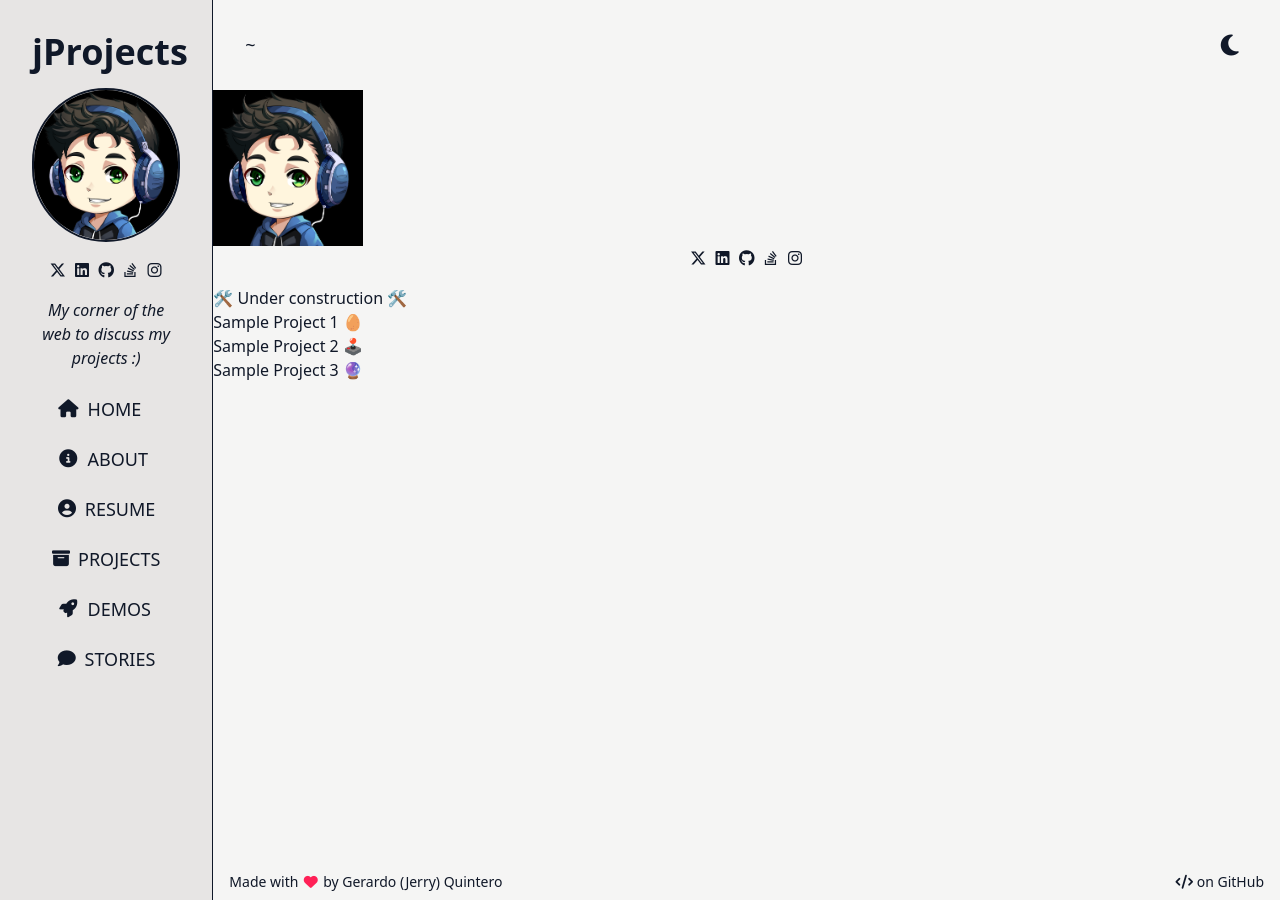
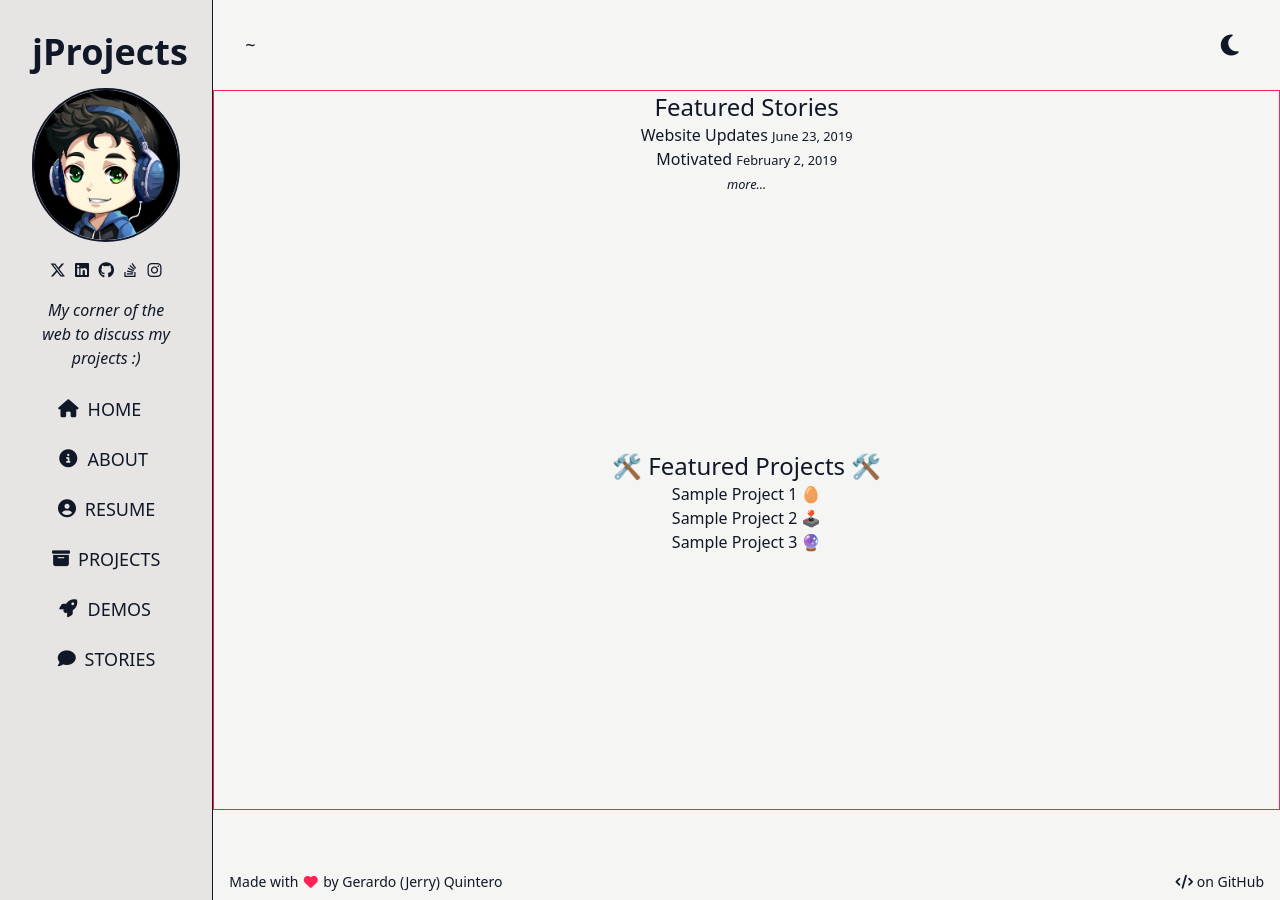
Before and after one commit to jerryq27/jerryq27.github.io, a Jekyll site: the page built from index.html, in a window 1280 px wide. Built offline with Jekyll 4.4.1, drawn with Linux system fonts in a browser that asks for light colours; nearby versions of some CDN libraries.

Commit message:
Simple two section structure done for home page.

```diff
--- a/assets/css/output.css
+++ b/assets/css/output.css
@@ -11,6 +11,9 @@
     --color-sky-500: oklch(68.5% 0.169 237.323);
     --color-rose-200: oklch(89.2% 0.058 10.001);
     --color-rose-500: oklch(64.5% 0.246 16.439);
+    --color-slate-400: oklch(70.4% 0.04 256.788);
+    --color-gray-100: oklch(96.7% 0.003 264.542);
+    --color-gray-200: oklch(92.8% 0.006 264.531);
     --color-gray-400: oklch(70.7% 0.022 261.325);
     --color-gray-900: oklch(21% 0.034 264.665);
     --color-stone-100: oklch(97% 0.001 106.424);
@@ -20,14 +23,14 @@
     --color-stone-900: oklch(21.6% 0.006 56.043);
     --color-stone-950: oklch(14.7% 0.004 49.25);
     --spacing: 0.25rem;
-    --text-xs: 0.75rem;
-    --text-xs--line-height: calc(1 / 0.75);
     --text-sm: 0.875rem;
     --text-sm--line-height: calc(1.25 / 0.875);
     --text-lg: 1.125rem;
     --text-lg--line-height: calc(1.75 / 1.125);
     --text-xl: 1.25rem;
     --text-xl--line-height: calc(1.75 / 1.25);
+    --text-2xl: 1.5rem;
+    --text-2xl--line-height: calc(2 / 1.5);
     --text-4xl: 2.25rem;
     --text-4xl--line-height: calc(2.5 / 2.25);
     --font-weight-bold: 700;
@@ -208,8 +211,14 @@
   .flex {
     display: flex;
   }
+  .table {
+    display: table;
+  }
   .h-full {
     height: 100%;
+  }
+  .w-1 {
+    width: calc(var(--spacing) * 1);
   }
   .w-1\/6 {
     width: calc(1/6 * 100%);
@@ -229,8 +238,14 @@
   .flex-9 {
     flex: 9;
   }
+  .flex-grow {
+    flex-grow: 1;
+  }
   .grow {
     flex-grow: 1;
+  }
+  .border-collapse {
+    border-collapse: collapse;
   }
   .transform {
     transform: var(--tw-rotate-x,) var(--tw-rotate-y,) var(--tw-rotate-z,) var(--tw-skew-x,) var(--tw-skew-y,);
@@ -238,11 +253,17 @@
   .cursor-pointer {
     cursor: pointer;
   }
+  .resize {
+    resize: both;
+  }
   .flex-col {
     flex-direction: column;
   }
   .items-center {
     align-items: center;
+  }
+  .items-stretch {
+    align-items: stretch;
   }
   .justify-between {
     justify-content: space-between;
@@ -274,11 +295,11 @@
   .border-gray-900 {
     border-color: var(--color-gray-900);
   }
-  .border-red-100 {
-    border-color: var(--color-red-100);
-  }
   .border-rose-200 {
     border-color: var(--color-rose-200);
+  }
+  .border-rose-500 {
+    border-color: var(--color-rose-500);
   }
   .border-transparent {
     border-color: transparent;
@@ -306,6 +327,10 @@
   }
   .text-center {
     text-align: center;
+  }
+  .text-2xl {
+    font-size: var(--text-2xl);
+    line-height: var(--tw-leading, var(--text-2xl--line-height));
   }
   .text-4xl {
     font-size: var(--text-4xl);
@@ -335,6 +360,13 @@
   }
   .italic {
     font-style: italic;
+  }
+  .underline {
+    text-decoration-line: underline;
+  }
+  .outline {
+    outline-style: var(--tw-outline-style);
+    outline-width: 1px;
   }
   .transition {
     transition-property: color, background-color, border-color, outline-color, text-decoration-color, fill, stroke, --tw-gradient-from, --tw-gradient-via, --tw-gradient-to, opacity, box-shadow, transform, translate, scale, rotate, filter, -webkit-backdrop-filter, backdrop-filter, display, visibility, content-visibility, overlay, pointer-events;
@@ -396,6 +428,22 @@
       color: var(--color-gray-400);
     }
   }
+  .dark\:selection\:bg-slate-400\/20 {
+    &:where([data-theme=dark], [data-theme=dark] *) {
+      & *::selection {
+        background-color: color-mix(in srgb, oklch(70.4% 0.04 256.788) 20%, transparent);
+        @supports (color: color-mix(in lab, red, red)) {
+          background-color: color-mix(in oklab, var(--color-slate-400) 20%, transparent);
+        }
+      }
+      &::selection {
+        background-color: color-mix(in srgb, oklch(70.4% 0.04 256.788) 20%, transparent);
+        @supports (color: color-mix(in lab, red, red)) {
+          background-color: color-mix(in oklab, var(--color-slate-400) 20%, transparent);
+        }
+      }
+    }
+  }
   .hover\:dark\:bg-stone-800 {
     &:hover {
       @media (hover: hover) {
@@ -435,6 +483,11 @@
   syntax: "*";
   inherits: false;
 }
+@property --tw-outline-style {
+  syntax: "*";
+  inherits: false;
+  initial-value: solid;
+}
 @property --tw-duration {
   syntax: "*";
   inherits: false;
@@ -449,6 +502,7 @@
       --tw-skew-y: initial;
       --tw-border-style: solid;
       --tw-font-weight: initial;
+      --tw-outline-style: solid;
       --tw-duration: initial;
     }
   }
--- a/index.html
+++ b/index.html
@@ -1,40 +1,26 @@
 ---
 layout: default
 ---
-
-<div class="container-fluid index">
-    <div class="row">
-
-        <div class="col-md-12 main content-panel">
-            <div class="gravatar">
-                <img src="{{ site.title_image }}" class="img-circle about-image" height="150" width="150" alt="{{ site.title }}" />
-            </div>
-
-            <!-- <h1 class="header author-header" itemprop="headline">{{ site.title }}</h1> -->
-            <h1 class="header author-header" itemprop="headline"><span id="site-title"></span></h1>
-
-            <div class="author-text">
-                <span id="site-description"></span>
-            </div>
-
-            {% include social_links.html %}
-        </div>
-
-        <div class="col-md-12 main content-panel">
-            <div class="articles">
-                <!-- <h2>Latest Posts</h2>
+<div class="h-full flex flex-col border border-rose-500">
+  <div class="flex-1 text-center">
+    <h2 class="text-2xl">Featured Stories</h2>
     <ul>
       {% for post in site.posts limit: site.post_limit %}
+        {% if post.is_featured %}
         <li>
           <a href="{{ post.url | prepend: site.baseurl }}">{{ post.title }}</a>
           <small class="hidden-xs">{{ post.date | date: "%B %-d, %Y" }}</small>
         </li>
+        {% endif %}
       {% endfor %}
       <li>
-                        <small><i><a href="{{ site.baseurl }}/posts/">more...</a></i></small>
+        <small><i><a href="{{ site.baseurl }}/stories/">more...</a></i></small>
       </li>
-                </ul> -->
-                <h2>🛠️ Under construction 🛠️</h2>
+    </ul>
+  </div>
+
+  <div class="flex-1 text-center">
+    <h2 class="text-2xl">🛠️ Featured Projects 🛠️</h2>
     <ul>
       <li>Sample Project 1 🥚</li>
       <li>Sample Project 2 🕹️</li>
@@ -42,6 +28,3 @@ layout: default
     </ul>
   </div>
 </div>
-
-    </div>
-</div>
```
Lines whose indentation alone changed are shown as unchanged.
